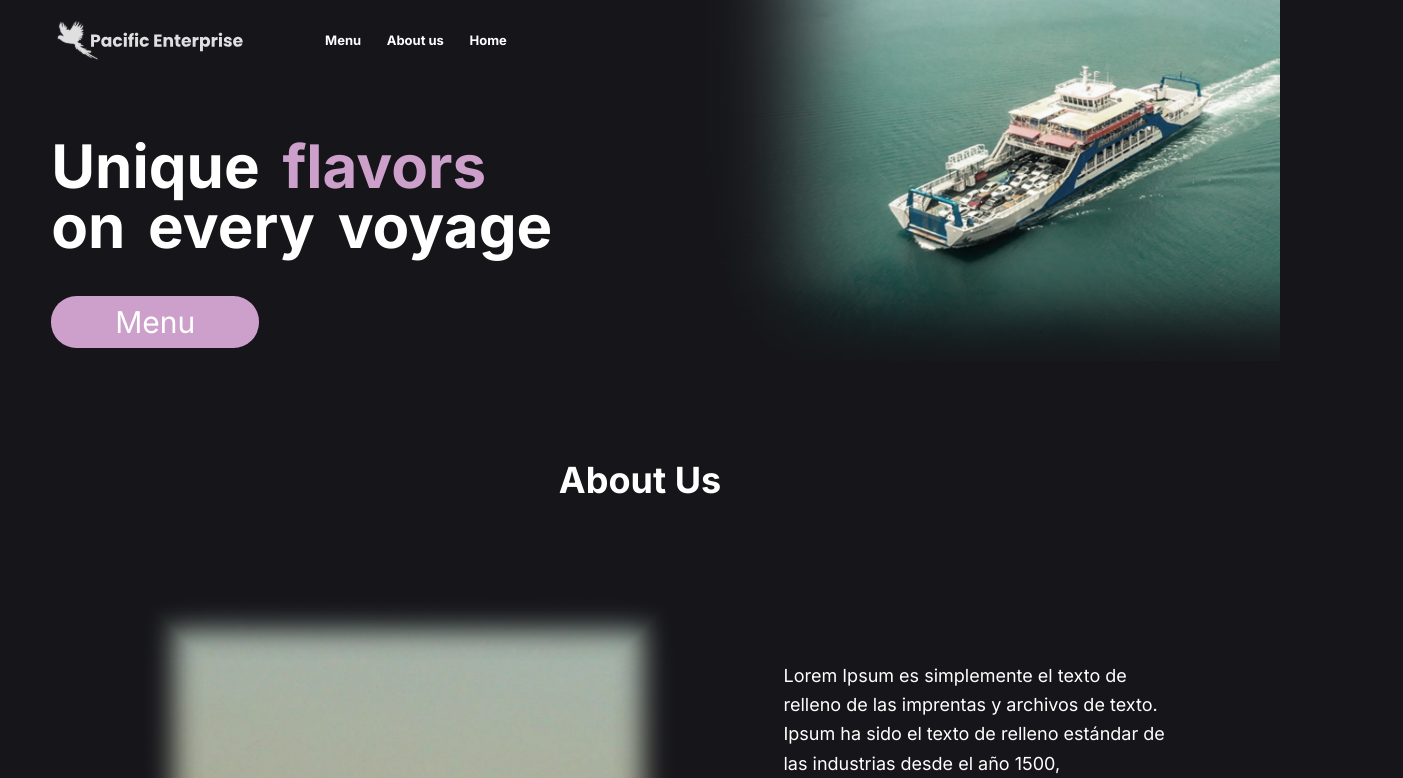
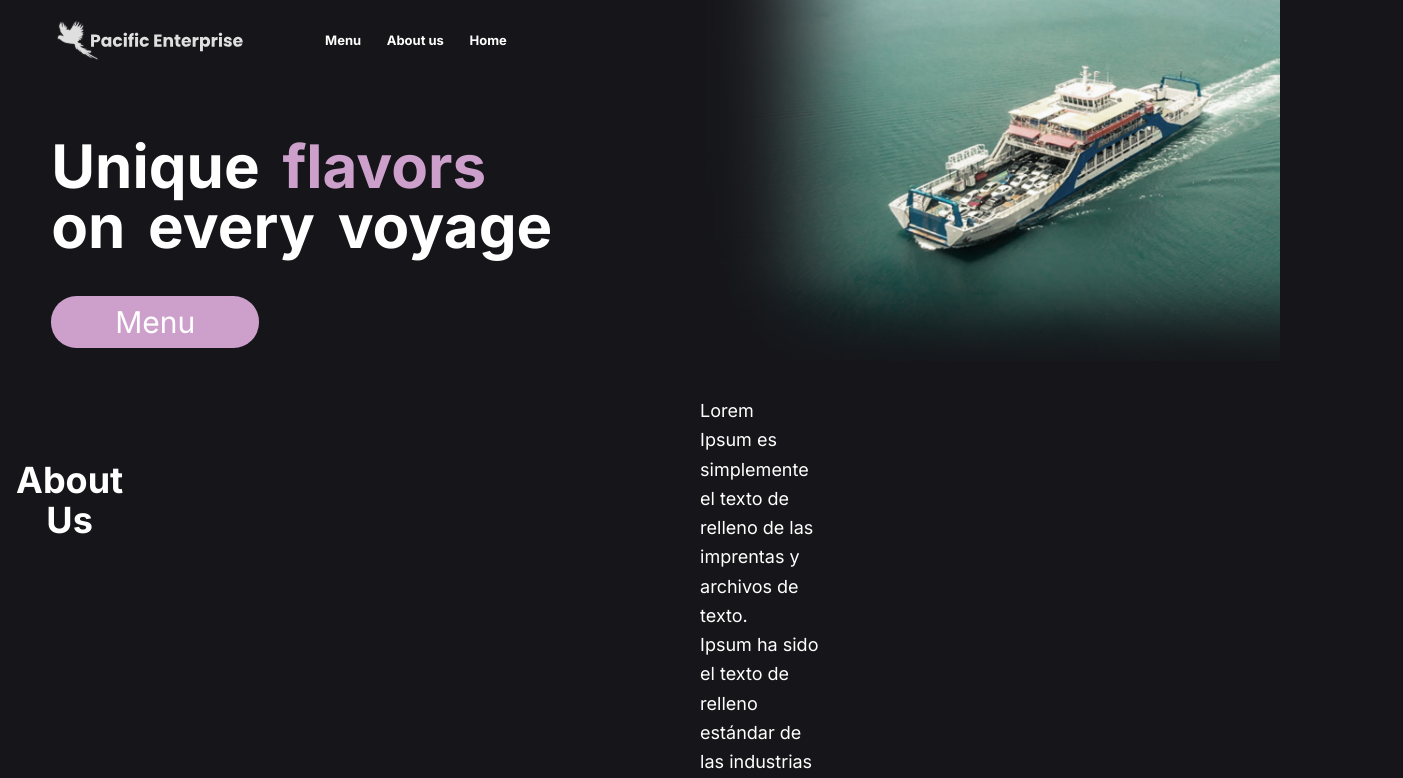
Before and after one commit to pausr23/NovaTech, a React (Vite) app in the folder pacificEnterprise/: page /about-us in a window 1280 px wide. Shown: the top 778 px of the page, 1403 px wide, since content can reach past the window. Built offline with nearby package versions, Linux system fonts and the light colour scheme.

Commit message:
Alfunas correcciones de sintaxis

```diff
--- a/pacificEnterprise/src/AboutUs.jsx
+++ b/pacificEnterprise/src/AboutUs.jsx
@@ -1,6 +1,6 @@
 import './App.css'
 import "./index.css";
-import Card from './components/Card.jsx';
+
 import Footer from './components/Footer.jsx';
 
 function AboutUs() {
@@ -8,7 +8,7 @@ function AboutUs() {
 
   return (
     <>
-      <div classname='bg-[#16161A] flex'>
+      <div className='bg-[#16161A] flex'>
         <h1 className='text-4xl font-bold text-white text-center p-4 mb-14 mt-14'>About Us</h1>
         <div className='flex items-center justify-center gap-20 m-2'>
           <img src='./src/assets/img/Rectangleferri.png' className='w-[591px] h-[656.25px]' alt="Ferri" />
--- a/pacificEnterprise/src/components/Footer.jsx
+++ b/pacificEnterprise/src/components/Footer.jsx
@@ -4,14 +4,14 @@ import "../index.css";
 
 export function Footer() {
     return (
-        <>
+
             <div className='bg-[#323035] w-[100vw] h-60 ml-[-8rem] mb-[-8rem] mt-[12rem]'>
                 <div className='flex justify-center p-6'>
                     <img src="./src/assets/img/logo.svg" alt="logo" />
                 </div>
                 <div className='flex justify-center gap-12 mt-8'>
                     <div className="flex gap-2">
-                <svg xmlns="http://www.w3.org/2000/svg" viewBox="0 0 20 20" fill="currentColor" class="size-5 text-white">
+                <svg xmlns="http://www.w3.org/2000/svg" viewBox="0 0 20 20" fill="currentColor" className="size-5 text-white">
   <path fill-rule="evenodd" d="m9.69 18.933.003.001C9.89 19.02 10 19 10 19s.11.02.308-.066l.002-.001.006-.003.018-.008a5.741 5.741 0 0 0 .281-.14c.186-.096.446-.24.757-.433.62-.384 1.445-.966 2.274-1.765C15.302 14.988 17 12.493 17 9A7 7 0 1 0 3 9c0 3.492 1.698 5.988 3.355 7.584a13.731 13.731 0 0 0 2.273 1.765 11.842 11.842 0 0 0 .976.544l.062.029.018.008.006.003ZM10 11.25a2.25 2.25 0 1 0 0-4.5 2.25 2.25 0 0 0 0 4.5Z" clip-rule="evenodd" />
 </svg>
                     <p className='text-white'>direction - nombre del ferri</p>
@@ -37,7 +37,7 @@ export function Footer() {
                     </div>
                 </div>
             </div>
-        </>
+
     );
 }
 
```
Also changed, not shown: pacificEnterprise/src/App.jsx (+0 -7 lines).
